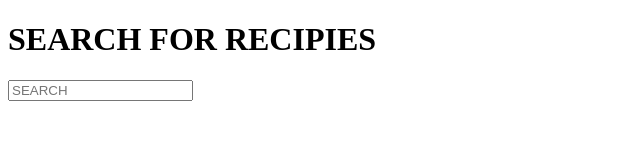
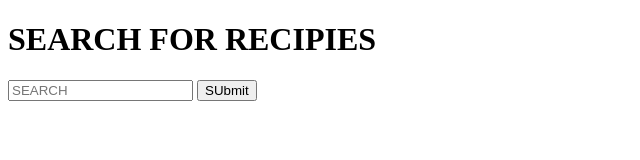
Before and after one commit to alimaqsood19/sith_lord_cooking, a plain HTML site: page index.html in a window 1280 px wide. Shown: the whole page, without its empty margins (0-640 px from the left). Drawn offline with Linux system fonts and the light colour scheme.

Commit message:
Added functionality for users to hit the submit button

```diff
--- a/index.html
+++ b/index.html
@@ -11,6 +11,7 @@
 <body>
   <h1>SEARCH FOR RECIPIES</h1>
   <input type='text' placeholder="SEARCH" />
+  <button>SUbmit</button>
 </body>
 
 </html>
```
